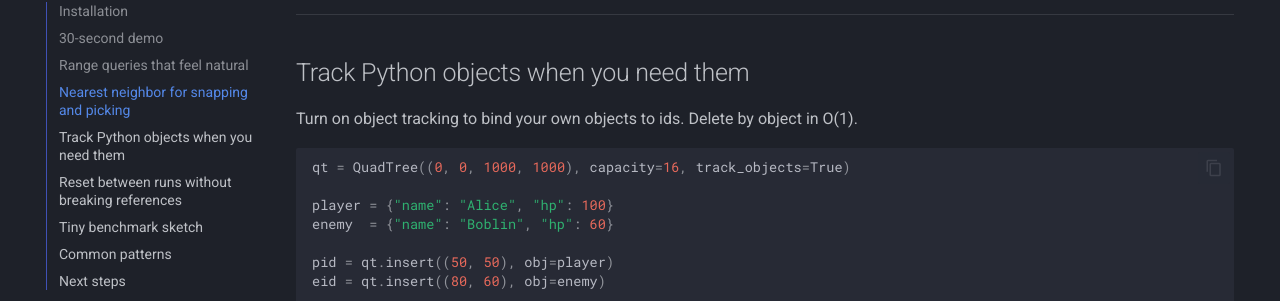
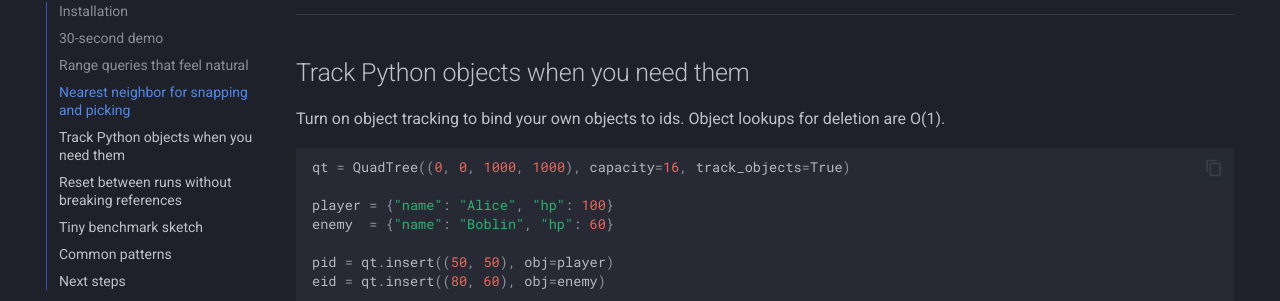
Before and after one commit to Elan456/fastquadtree, an MkDocs documentation site: the page built from docs/quickstart.md, in a window 1280 px wide and 900 px high, scrolled down 1336 px. Shown: the part 151-452 px from the top of the window. Built offline with MkDocs 1.6.1 and Material for MkDocs 9.7.7, drawn with Linux system fonts in a browser that asks for light colours; comment, search, counter and statistics services are not loaded.

Commit message:
docs: correct time complexity reference in quickstart docs for delete

````diff
--- a/docs/quickstart.md
+++ b/docs/quickstart.md
@@ -71,7 +71,7 @@ for id_, x, y in qt.nearest_neighbors(cursor, k=5):
 
 ## Track Python objects when you need them
 
-Turn on object tracking to bind your own objects to ids. Delete by object in O(1).
+Turn on object tracking to bind your own objects to ids. Object lookups for deletion are O(1).
 
 ```python
 qt = QuadTree((0, 0, 1000, 1000), capacity=16, track_objects=True)
````
